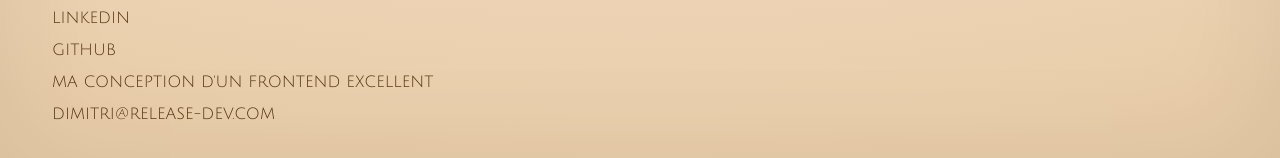
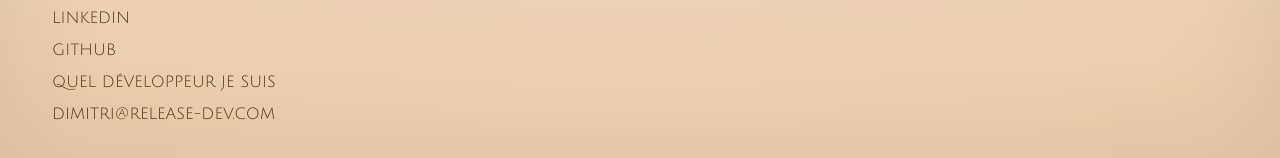
Before and after one commit to dimitri-bourreau/release-dev, a Next.js app: page / in a window 1280 px wide. Shown: the part 634-792 px from the top of the page. Built offline with nearby package versions, Linux system fonts and the light colour scheme.

Commit message:
fix: update metadata for proper character rendering and modify Nav component link

```diff
--- a/src/app/layout.tsx
+++ b/src/app/layout.tsx
@@ -5,11 +5,10 @@ import { BackgroundLines } from '@/components/background-lines.component'
 export const metadata: Metadata = {
   title: {
     template: '%s - RELEASE',
-    default:
-      'RELEASE - Sobri&eacute;t&eacute; du geste, excellence du r&eacute;sultat',
+    default: 'RELEASE - Sobriété du geste, excellence du résultat',
   },
   description:
-    'Sobri&eacute;t&eacute; du geste, excellence du r&eacute;sultat — d&eacute;veloppement frontend React freelance',
+    'Sobriété du geste, excellence du résultat — développement frontend React freelance',
 }
 
 export default function RootLayout({
--- a/src/components/nav.component.tsx
+++ b/src/components/nav.component.tsx
@@ -14,8 +14,8 @@ export const Nav = () => {
           <Link href="https://github.com/dimitri-bourreau">GitHub</Link>
         </NavListLi>
         <NavListLi>
-          <Link href="https://www.linkedin.com/in/dimitri-bourreau/recent-activity/articles/">
-            <p className="text-center">Ma conception d'un frontend excellent</p>
+          <Link href="https://www.linkedin.com/pulse/quel-d%C3%A9veloppeur-je-suis-liste-de-mes-pr%C3%A9f%C3%A9rences-et-travail-dimitri-8v4ke">
+            <p className="text-center">Quel développeur je suis</p>
           </Link>
         </NavListLi>
         <NavListLi>
```
